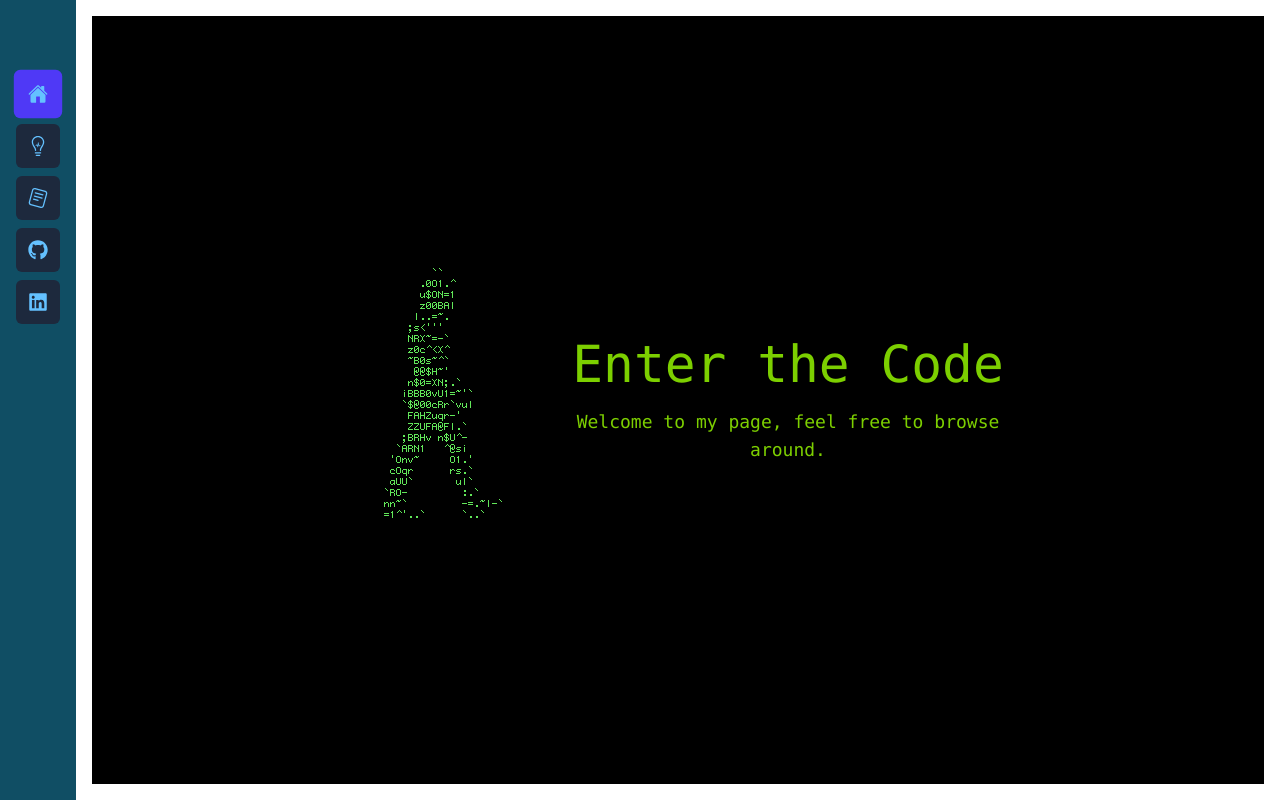
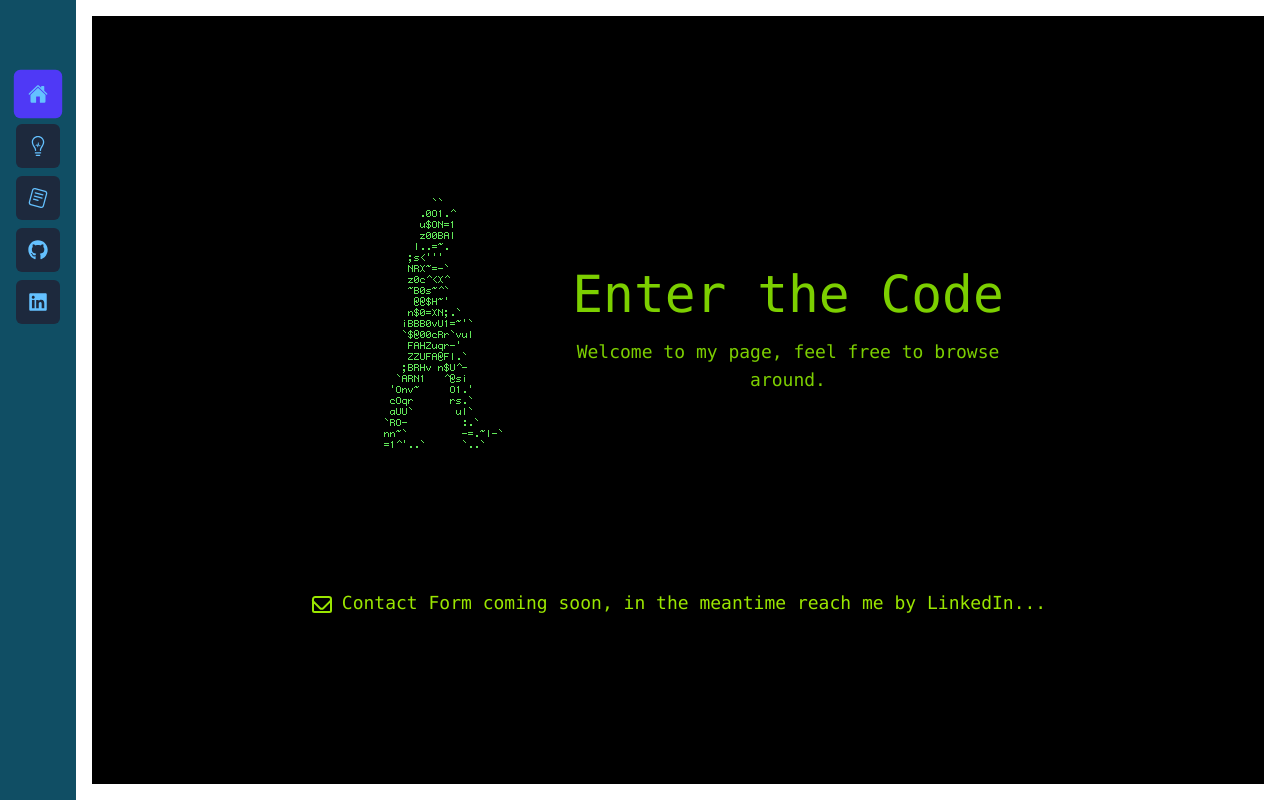
Before and after one commit to leobrowaldh/leobrowaldh.github.io, a React (Vite) app: page / in a window 1280 px wide. Built offline with nearby package versions, Linux system fonts and the light colour scheme.

Commit message:
contact form placeholder in place

```diff
--- a/src/pages/home.tsx
+++ b/src/pages/home.tsx
@@ -1,7 +1,7 @@
-
 export default function Home() {
   return (
     <div className="flex items-center justify-center h-screen bg-black text-lime-500 px-4">
+      <div className="flex flex-col items-center gap-8">
         <div className="flex flex-row items-center gap-8">
           <img
             src="/giffs/walkingCode.gif"
@@ -15,6 +15,24 @@ export default function Home() {
             </p>
           </div>
         </div>
+        <div className="mt-20 flex items-center gap-2">
+          <svg
+            xmlns="http://www.w3.org/2000/svg"
+            className="h-6 w-6 text-lime-400"
+            fill="none"
+            viewBox="0 0 24 24"
+            stroke="currentColor"
+            strokeWidth={2}
+          >
+            <path
+              strokeLinecap="round"
+              strokeLinejoin="round"
+              d="M21 8.25V19.5a1.5 1.5 0 01-1.5 1.5h-15A1.5 1.5 0 013 19.5V8.25m18 0A2.25 2.25 0 0018.75 6H5.25A2.25 2.25 0 003 8.25m18 0v.243a2.25 2.25 0 01-.659 1.591l-7.091 7.091a2.25 2.25 0 01-3.182 0l-7.091-7.09A2.25 2.25 0 013 8.493V8.25"
+            />
+          </svg>
+          <span className="font-mono text-lime-400 text-lg">Contact Form coming soon, in the meantime reach me by LinkedIn...</span>
+        </div>
+      </div>
     </div>
   );
 }
```
Lines whose indentation alone changed are shown as unchanged.
